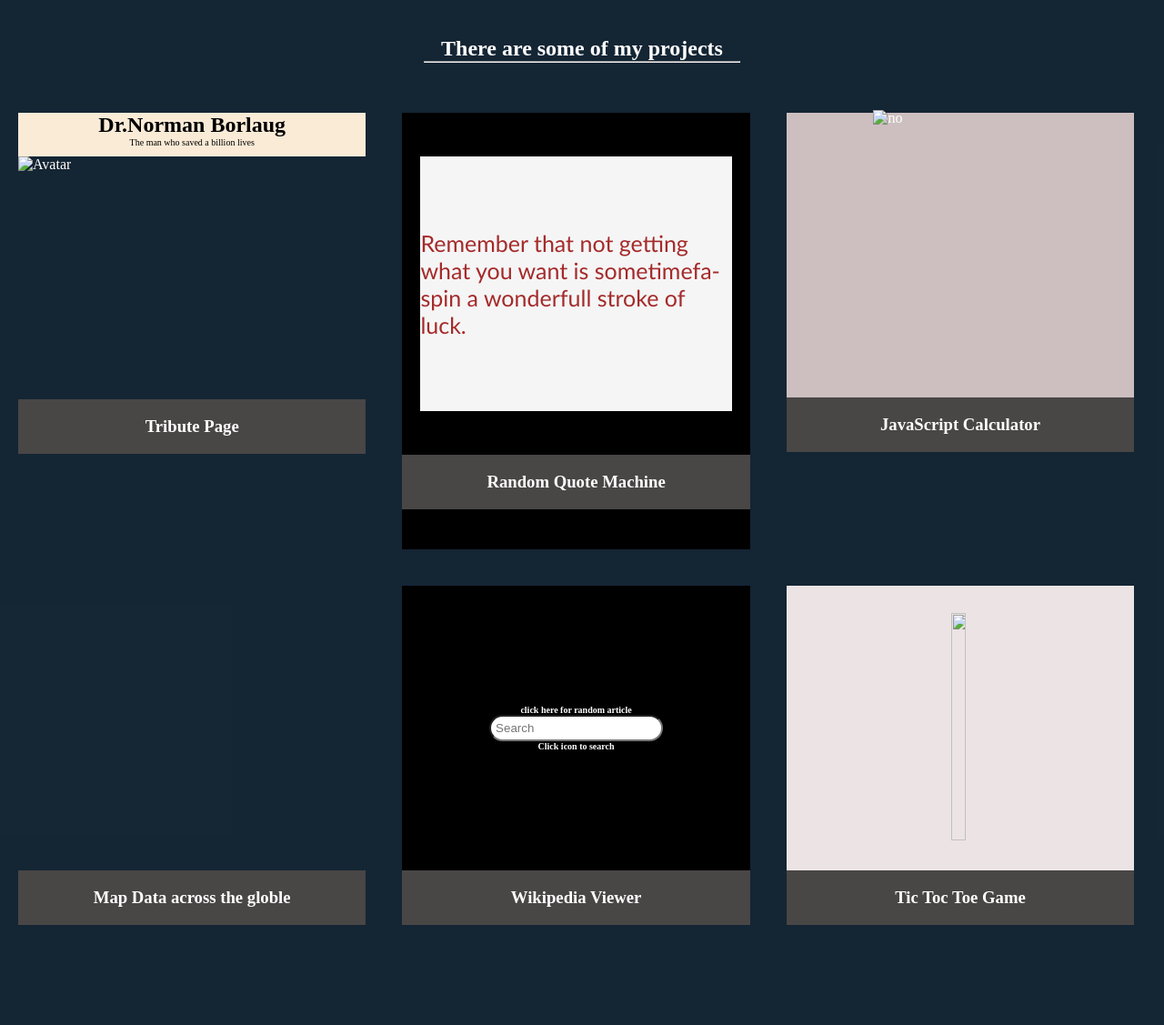
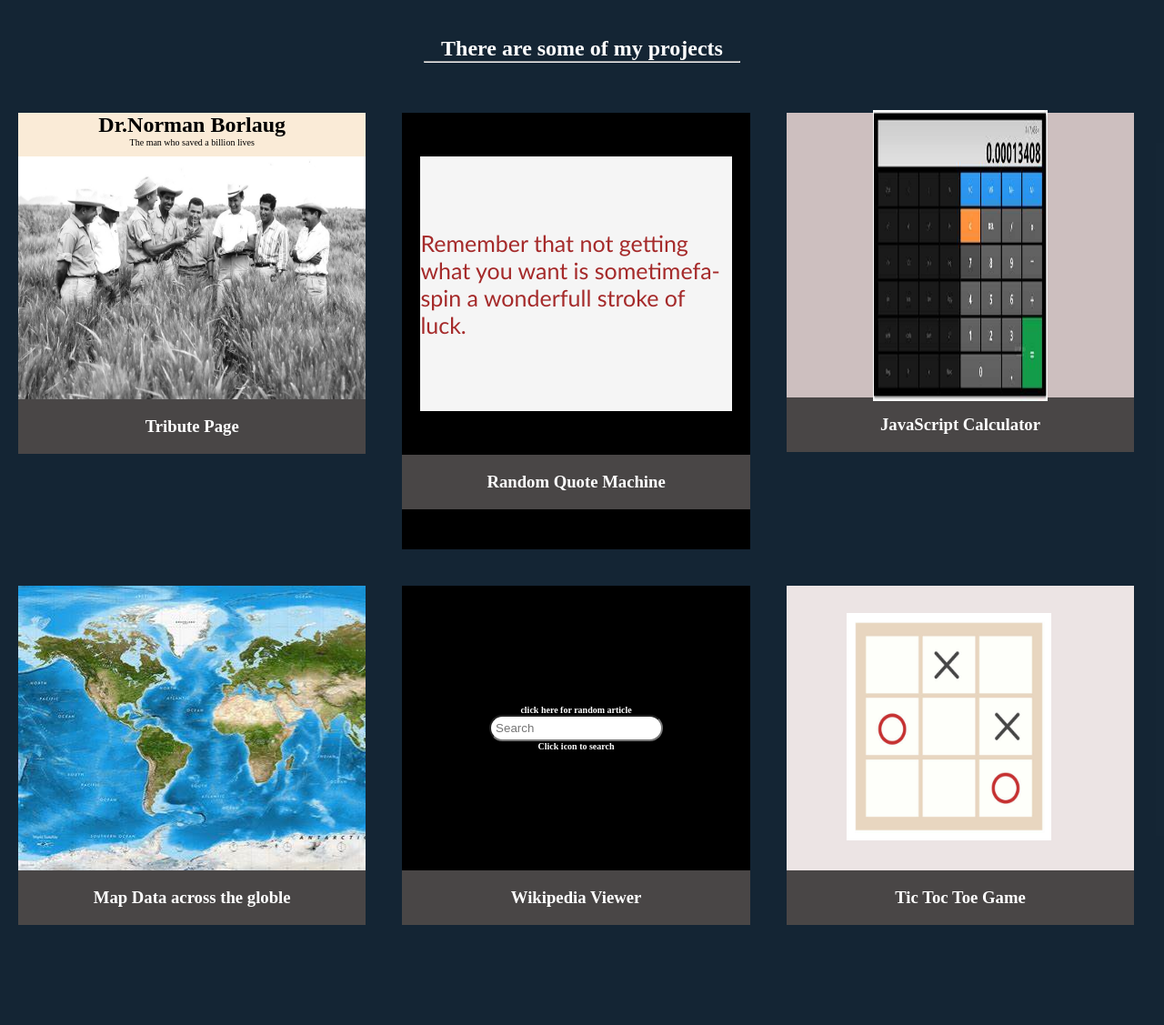
Before and after one commit to NaeemAmeer/HTMLCSSProject, a plain HTML site: page Portfolio/Portfolio.html in a window 1280 px wide. Shown: the part 860-1987 px from the top of the page at 91% size. Drawn offline with Linux system fonts and the light colour scheme; the site is published under a folder, as on GitHub Pages, so addresses that start at the root find nothing.

Commit message:
Portfolio

```diff
--- a/portfolio.css
+++ b/Portfolio/Portfolio.css
@@ -178,7 +178,7 @@ input{
 #item4{
     width: 100%;
     height: 313px;
-    background-image: url("/img3.jpg");
+    background-image: url("image/img3.jpg");
     display: flex;
     justify-content: center;
     align-items: center;
--- a/portfolio.html
+++ b/Portfolio/Portfolio.html
@@ -33,7 +33,7 @@
                             <span id="span">The man who saved a billion lives</span>
                             </div>
                             <div class="oneitem">
-                        <img id="oneitem" src="/img1.jpeg" alt="Avatar" style="width:100%">
+                        <img id="oneitem" src="image/img1.jpeg" alt="Avatar" style="width:100%">
                     </div>
                         <div class="tribut">
                             <h3>Tribute Page</h3>
@@ -52,7 +52,7 @@
                  </div>
                  <div class="item">
                     <div id="item3">
-                    <img id="img" src="/img2.jpg" alt="no" >
+                    <img id="img" src="image/img2.jpg" alt="no" >
                     </div>
                     <div class="tribut">
                         <h3>JavaScript Calculator</h3>
@@ -79,7 +79,7 @@
                  <div class="item">
                     <div id="item6">
                        <div>
-                        <img  class="tictac" src="/tic tac.jpg" alt="">
+                        <img  class="tictac" src="image/tic tac.jpg" alt="">
                        </div>
                      </div>
                      <div class="tribut">
```
Also changed, not shown: Portfolio/image/img1.jpeg (renamed from img1.jpeg), Portfolio/image/img2.jpg (renamed from img2.jpg), Portfolio/image/img3.jpg (renamed from img3.jpg), Portfolio/image/tic tac.jpg (renamed from tic tac.jpg).
